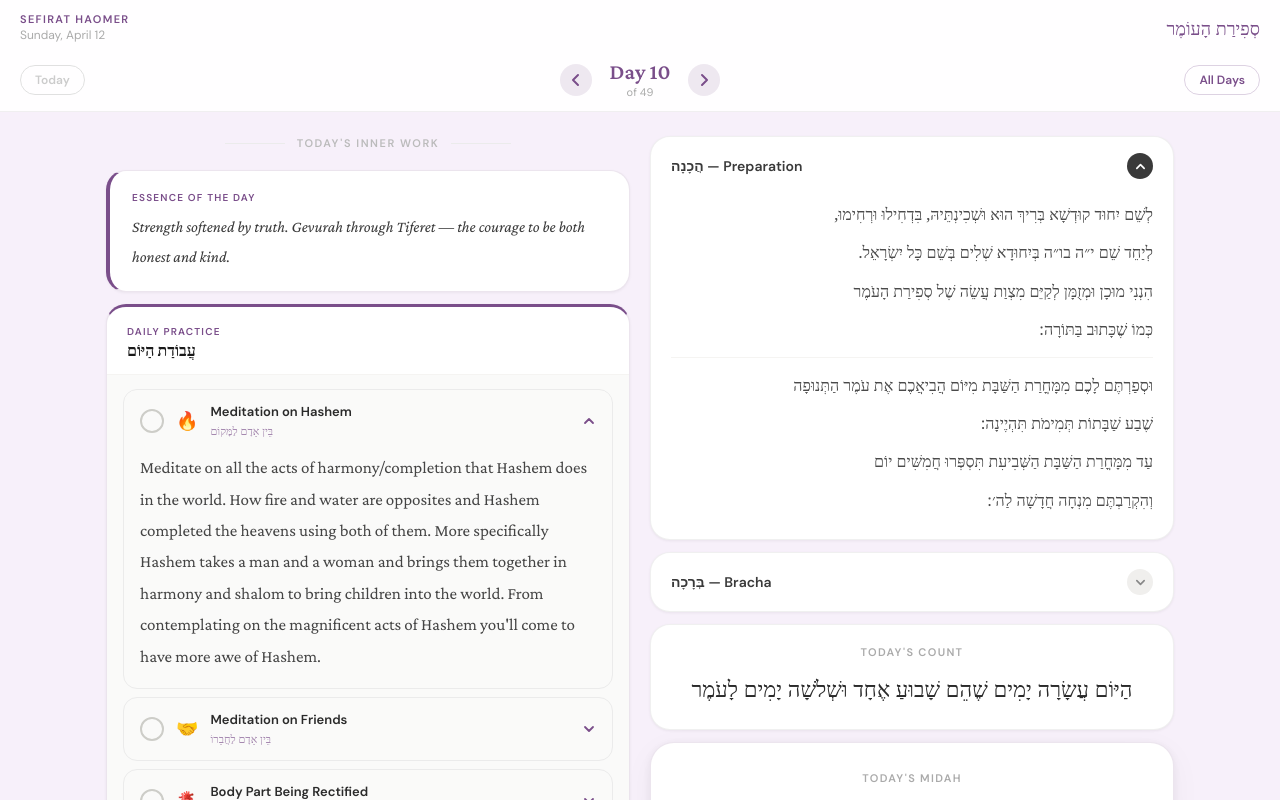
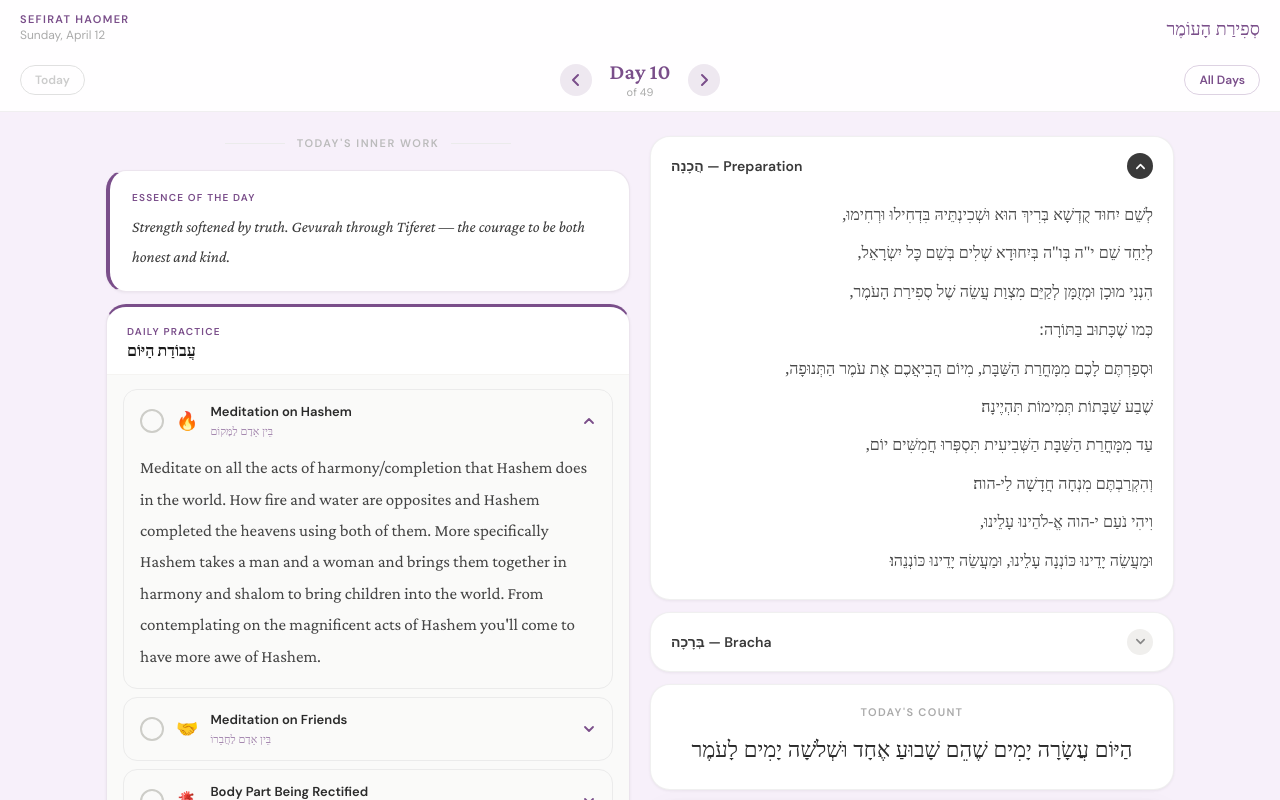
Before and after one commit to presidentswork/Sefira, a React (Create React App) app: page / in a window 1280 px wide. Both pictures are taken after a click on the button "הֲכָנָה — Preparation". Shown: the top 800 px of the page. Built offline with nearby package versions, Linux system fonts and the light colour scheme.

Commit message:
Update app.jsx

```diff
--- a/src/app.jsx
+++ b/src/app.jsx
@@ -616,16 +616,16 @@ export default function App(){
             {/* 1. Preparation */}
             <PrayerBlock title="הֲכָנָה — Preparation" accent={accent} dm={dm}>
               <div style={{fontSize:16,lineHeight:2.4,color:hebColor,direction:"rtl",textAlign:"right",fontFamily:"Georgia,serif"}}>
-                לְשֵׁם יִחוּד קוּדְשָׁא בְּרִיךְ הוּא וּשְׁכִינְתֵּיהּ, בִּדְחִילוּ וּרְחִימוּ,<br/>
-                לְיַחֵד שֵׁם י״ה בו״ה בְּיִחוּדָא שְׁלִים בְּשֵׁם כָּל יִשְׂרָאֵל.<br/>
-                הִנְנִי מוּכָן וּמְזֻמָּן לְקַיֵּם מִצְוַת עֲשֵׂה שֶׁל סְפִירַת הָעֹמֶר<br/>
-                כְּמוֹ שֶׁכָּתוּב בַּתּוֹרָה:
-              </div>
-              <div style={{fontSize:16,lineHeight:2.4,color:hebColor,direction:"rtl",textAlign:"right",fontFamily:"Georgia,serif",marginTop:8,paddingTop:8,borderTop:`1px solid ${divCard}`}}>
-                וּסְפַרְתֶּם לָכֶם מִמָּחֳרַת הַשַּׁבָּת מִיּוֹם הֲבִיאֲכֶם אֶת עֹמֶר הַתְּנוּפָה<br/>
-                שֶׁבַע שַׁבָּתוֹת תְּמִימֹת תִּהְיֶינָה:<br/>
-                עַד מִמָּחֳרַת הַשַּׁבָּת הַשְּׁבִיעִת תִּסְפְּרוּ חֲמִשִּׁים יוֹם<br/>
-                וְהִקְרַבְתֶּם מִנְחָה חֲדָשָׁה לַה׳:
+                לְשֵׁם יִחוּד קֻדְשָׁא בְּרִיךְ הוּא וּשְׁכִינְתֵּיהּ בִּדְחִילוּ וּרְחִימוּ,<br/>
+                לְיַחֵד שֵׁם י"ה בְּו"ה בְּיִחוּדָא שְׁלִים בְּשֵׁם כׇּל יִשְׂרָאֵל,<br/>
+                הִנְנִי מוּכָן וּמְזֻמָּן לְקַיֵּם מִצְוַת עֲשֵׂה שֶׁל סְפִירַת הָעֹמֶר,<br/>
+                כְּמו שֶׁכָּתוּב בַּתּוֹרָה:<br/>
+                וּסְפַרְתֶּם לָכֶם מִמָּחֳרַת הַשַּׁבָּת, מִיוֹם הֲבִיאֲכֶם אֶת עֹמֶר הַתְּנוּפָה,<br/>
+                שֶׁבַע שַׁבָּתוֹת תְּמִימוֹת תִּהְיֶינָה׃<br/>
+                עַד מִמָּחֳרַת הַשַּׁבָּת הַשְּׁבִיעִית תִּסְפְּרוּ חֲמִשִּׁים יוֹם,<br/>
+                וְהִקְרַבְתֶּם מִנְחָה חֲדָשָׁה לַי-הוה׃<br/>
+                וִיהִי נֹעַם י-הוה אֱ-לֹהֵינוּ עָלֵינוּ,<br/>
+                וּמַעֲשֵׂה יָדֵינוּ כּוֹנְנָה עָלֵינוּ, וּמַעֲשֵׂה יָדֵינוּ כּוֹנְנֵהוּ׃
               </div>
             </PrayerBlock>
 
```
